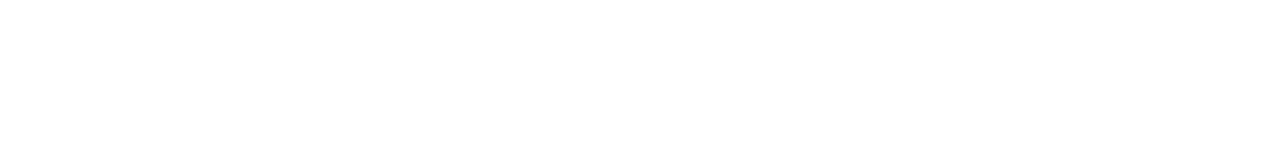
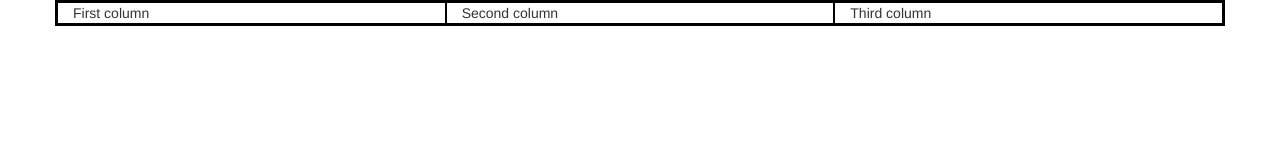
Before and after one commit to pdavila13/ResponsiveLayouts, a website: page bootstrap/index.html in a window 1280 px wide. Drawn offline with nearby package versions, Linux system fonts and the light colour scheme.

Commit message:
Apply simple container

```diff
--- a/bootstrap/index.html
+++ b/bootstrap/index.html
@@ -9,12 +9,19 @@
 
     <link rel="stylesheet" href="../node_modules/bootstrap/dist/css/bootstrap.css">
 </head>
+
+<style>
+    div {
+        border: 1px black solid;
+    }
+</style>
+
 <body>
     <div class="container">
         <div class="row">
-            <div class="col">
-
-            </div>
+            <div class="col-lg-4">First column</div>
+            <div class="col-lg-4">Second column</div>
+            <div class="col-lg-4">Third column</div>
         </div>
     </div>
 </body>
```
